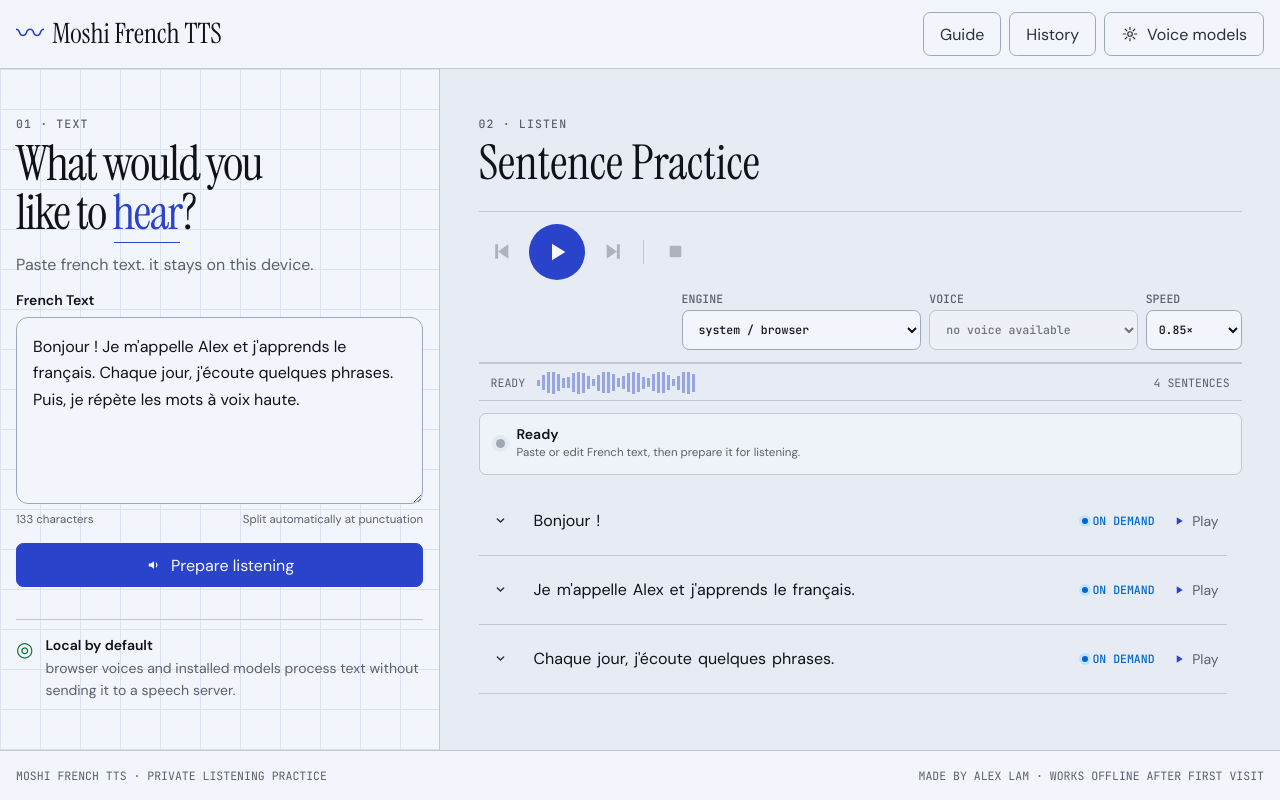
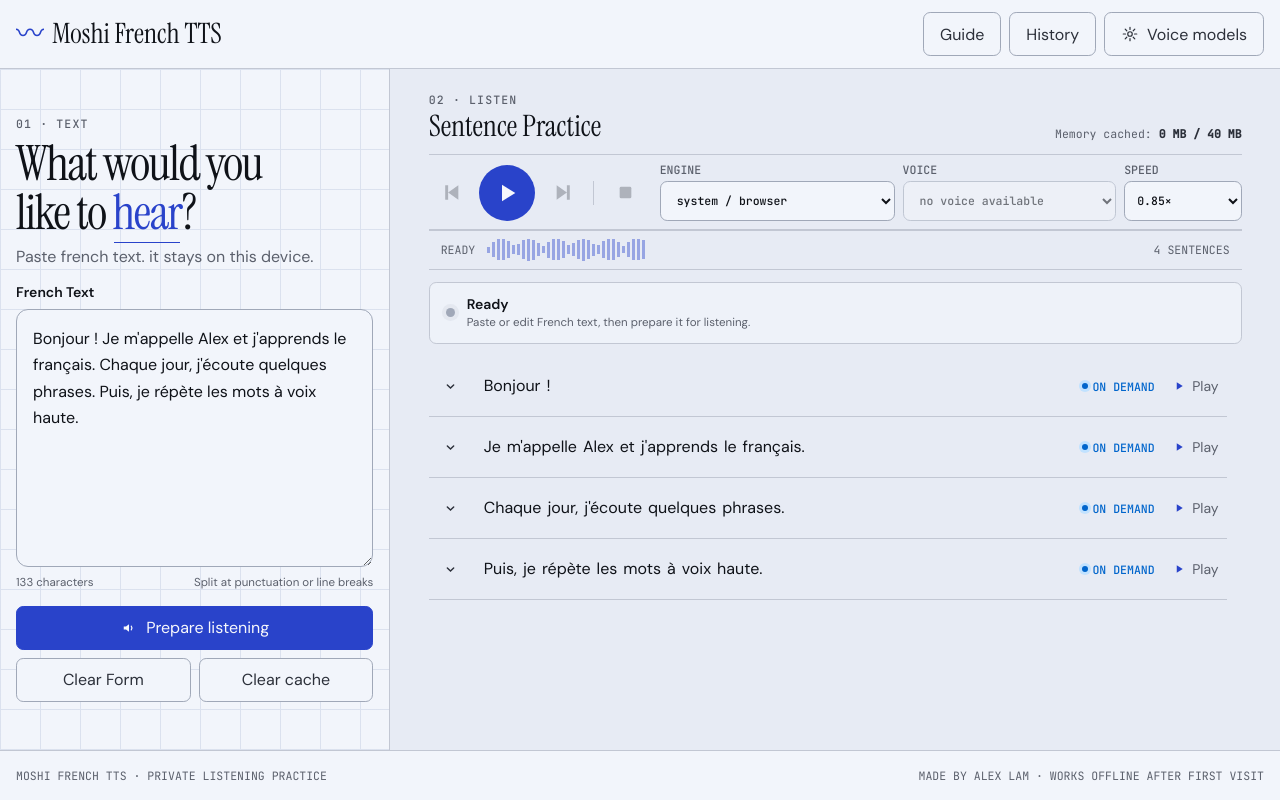
Before and after one commit to alexlam184/moshi-french-tts-pwa, a React (Vite) app: page / in a window 1280 px wide. Built offline with nearby package versions, Linux system fonts and the light colour scheme.

Commit message:
Add cache controls and storage readouts

```diff
--- a/src/App.tsx
+++ b/src/App.tsx
@@ -1,4 +1,4 @@
-import { useCallback, useEffect, useMemo, useRef, useState } from 'react'
+import { useCallback, useEffect, useMemo, useRef, useState, useSyncExternalStore } from 'react'
 import { SAMPLE_TEXT, splitIntoSentences } from './core/text'
 import { isIPad } from './core/platform'
 import { SentenceRow } from './components/SentenceRow'
@@ -6,9 +6,9 @@ import { GuidePage } from './components/GuidePage'
 import { ModelManager } from './components/ModelManager'
 import { Icon } from './components/Icons'
 import { BrowserSpeechEngine } from './services/speech'
-import { PiperSpeechEngine, SupertonicSpeechEngine, type SpeechEvents } from './services/localSpeech'
+import { AUDIO_CACHE_LIMIT_BYTES, getSessionAudioCacheBytes, PiperSpeechEngine, subscribeSessionAudioCache, SupertonicSpeechEngine, type SpeechEvents } from './services/localSpeech'
 import { installedModels, voicesForEngine, type EngineId } from './services/models'
-import { frenchIpa } from './services/ipa'
+import { clearFrenchIpaCache, frenchIpa } from './services/ipa'
 
 type Playback = { sentence: number | null; word: number; paused: boolean; hovering: number | null }
 type StatusKind = 'ready' | 'empty' | 'restored' | 'cards' | 'preparing' | 'sentence' | 'word' | 'repeating' | 'continuing' | 'paused' | 'finished' | 'stopped'
@@ -17,6 +17,8 @@ const EMPTY_PLAYBACK: Playback = { sentence: null, word: -1, paused: false, hove
 const SAVED_TEXT_KEY = 'moshi-french-tts-pwa-last-text'
 const RECENT_TEXTS_KEY = 'moshi-french-tts-pwa-recent-texts'
 const RECENT_TEXT_LIMIT = 20
+const MEBIBYTE = 1024 * 1024
+const formatCacheMegabytes = (bytes: number) => new Intl.NumberFormat('en', { maximumFractionDigits: 1 }).format(bytes / MEBIBYTE)
 
 function savedText() {
   return window.localStorage.getItem(SAVED_TEXT_KEY)?.trim() || SAMPLE_TEXT
@@ -58,12 +60,14 @@ export default function App() {
   const [status, setStatus] = useState<AppStatus>(() => window.localStorage.getItem(SAVED_TEXT_KEY)
     ? { kind: 'restored', title: 'Text restored', detail: 'Your last prepared text was returned to the editor.' }
     : readyStatus())
+  const cachedAudioBytes = useSyncExternalStore(subscribeSessionAudioCache, getSessionAudioCacheBytes)
   const speech = useRef(new BrowserSpeechEngine())
   const piperSpeech = useRef(new PiperSpeechEngine())
   const supertonicSpeech = useRef(new SupertonicSpeechEngine())
   const playlist = useRef(false)
   const hoverTimer = useRef<number | null>(null)
   const clickTimer = useRef<number | null>(null)
+  const ipaGeneration = useRef(0)
   const engineVoices = useMemo(() => voicesForEngine(engine, voices), [engine, voices])
 
   useEffect(() => {
@@ -82,11 +86,12 @@ export default function App() {
   useEffect(() => { installedModels().then(setInstalled) }, [])
   useEffect(() => {
     let cancelled = false
+    const generation = ipaGeneration.current
     for (const sentence of sentences) {
       if (!expanded.has(sentence.id) || ipaByText[sentence.text]) continue
       frenchIpa(sentence.text).then(
-        ipa => { if (!cancelled) setIpaByText(current => ({ ...current, [sentence.text]: ipa })) },
-        error => { if (!cancelled) setIpaByText(current => ({ ...current, [sentence.text]: `IPA unavailable: ${error instanceof Error ? error.message : String(error)}` })) },
+        ipa => { if (!cancelled && generation === ipaGeneration.current) setIpaByText(current => ({ ...current, [sentence.text]: ipa })) },
+        error => { if (!cancelled && generation === ipaGeneration.current) setIpaByText(current => ({ ...current, [sentence.text]: `IPA unavailable: ${error instanceof Error ? error.message : String(error)}` })) },
       )
     }
     return () => { cancelled = true }
@@ -135,6 +140,26 @@ export default function App() {
       return next
     })
     setStatus({ kind: 'cards', title: 'Sentence cards ready', detail: `${prepared.length} total · ${different} different.` })
+  }
+
+  function clearForm() {
+    if (textLocked) return
+    setDraft('')
+    setStatus({ kind: 'ready', title: 'Ready', detail: 'Text editor cleared. Prepared sentences remain until you prepare new text.' })
+    window.requestAnimationFrame(() => document.getElementById('french-text')?.focus())
+  }
+
+  function clearCaches() {
+    playlist.current = false
+    stopEngines()
+    clearAudioCaches()
+    ipaGeneration.current += 1
+    clearFrenchIpaCache()
+    setIpaByText({})
+    setExpanded(new Set())
+    setPlayback(EMPTY_PLAYBACK)
+    setFailedSentence(null)
+    setStatus({ kind: 'ready', title: 'Ready', detail: 'Temporary TTS audio and IPA cleared. Voice models remain installed.' })
   }
 
   function restoreRecentText(value: string) {
@@ -363,13 +388,16 @@ export default function App() {
         <header className="section-heading"><p className="eyebrow">01 · TEXT</p><h1 id="composer-heading">What would you like to <em>hear</em>?</h1><p>Paste french text. it stays on this device.</p></header>
         <label className="field-label" htmlFor="french-text">French Text</label>
         <textarea id="french-text" value={draft} onChange={e => setDraft(e.target.value)} readOnly={textLocked} spellCheck lang="fr" aria-describedby="text-help" aria-label={textLocked ? 'French text—editing locked during playback' : 'French text'} />
-        <div id="text-help" className="field-help"><span>{draft.length.toLocaleString()} characters</span><span>Split automatically at punctuation</span></div>
-        <button className="button button--primary prepare" onClick={applyText}><Icon name="speaker"/> Prepare listening</button>
-        <aside className="privacy-note"><span aria-hidden="true">◎</span><div><strong>Local by default</strong><p>browser voices and installed models process text without sending it to a speech server.</p></div></aside>
+        <div id="text-help" className="field-help"><span>{draft.length.toLocaleString()} characters</span><span>Split at punctuation or line breaks</span></div>
+        <div className="composer-actions">
+          <button className="button button--primary prepare" onClick={applyText}><Icon name="speaker"/> Prepare listening</button>
+          <button className="button" onClick={clearForm} disabled={textLocked}>Clear Form</button>
+          <button className="button" onClick={clearCaches}>Clear cache</button>
+        </div>
       </section>
 
       <section className="listener" aria-labelledby="listener-heading">
-        <header className="listener__header"><div><p className="eyebrow">02 · LISTEN</p><h2 id="listener-heading">Sentence Practice</h2></div></header>
+        <header className="listener__header"><div><p className="eyebrow">02 · LISTEN</p><h2 id="listener-heading">Sentence Practice</h2></div><p className="cache-usage" title="Temporary generated audio only. Downloaded voice models are not included."><span>Memory cached:</span> <strong>{formatCacheMegabytes(cachedAudioBytes)} MB / {formatCacheMegabytes(AUDIO_CACHE_LIMIT_BYTES)} MB</strong></p></header>
 
         <div className="playback-toolbar">
           <div className="voice-controls">
--- a/src/components/GuidePage.tsx
+++ b/src/components/GuidePage.tsx
@@ -12,7 +12,7 @@ export function GuidePage({ onBack }: { onBack: () => void }) {
       <div><p className="eyebrow">01 · START</p><h2 id="guide-start">prepare a passage</h2></div>
       <ol className="guide-steps">
         <li><b>Paste French text</b><span>Write or paste a short passage into the editor.</span></li>
-        <li><b>Prepare listening</b><span>The app separates it into clean sentence rows.</span></li>
+        <li><b>Prepare listening</b><span>The app separates sentences at punctuation and line breaks.</span></li>
         <li><b>Open a sentence</b><span>See French IPA generated on your device using the app’s Piper/eSpeak phonemizer. It works for your own text without installing a voice model. The estimate may differ from the selected voice.</span></li>
         <li><b>Play all sentences</b><span>The large blue button plays the complete passage in order.</span></li>
       </ol>
--- a/src/core/text.ts
+++ b/src/core/text.ts
@@ -12,9 +12,11 @@ export const SAMPLE_TEXT = Object.keys(SAMPLE_TRANSLATIONS).join(' ')
 export function splitIntoSentences(input: string): Sentence[] {
   const text = input.trim()
   if (!text) return []
-  const parts = text.match(/[^.!?…]+[.!?…]+[”»]?|[^.!?…]+$/g) ?? [text]
-  return parts.map((part, index) => {
-    const clean = part.trim()
+  const parts = text.split(/\r\n|\r|\n/)
+    .flatMap(line => line.trim().match(/[^.!?…]+[.!?…]+[”»]?|[^.!?…]+$/g) ?? [])
+    .map(part => part.trim())
+    .filter(Boolean)
+  return parts.map((clean, index) => {
     return {
       id: `${index}-${clean.slice(0, 16)}`,
       text: clean,
--- a/src/services/audioCache.ts
+++ b/src/services/audioCache.ts
@@ -3,6 +3,7 @@ export const AUDIO_CACHE_LIMIT_BYTES = 40 * 1024 * 1024
 export class MemoryAudioCache {
   private entries = new Map<string, Blob>()
   private usedBytes = 0
+  private listeners = new Set<() => void>()
 
   constructor(private readonly limitBytes = AUDIO_CACHE_LIMIT_BYTES) {}
 
@@ -21,7 +22,10 @@ export class MemoryAudioCache {
       this.entries.delete(key)
     }
 
-    if (audio.size > this.limitBytes) return false
+    if (audio.size > this.limitBytes) {
+      if (previous) this.notify()
+      return false
+    }
 
     while (this.usedBytes + audio.size > this.limitBytes && this.entries.size) {
       const oldestKey = this.entries.keys().next().value as string
@@ -32,12 +36,23 @@ export class MemoryAudioCache {
 
     this.entries.set(key, audio)
     this.usedBytes += audio.size
+    this.notify()
     return true
   }
 
   clear() {
     this.entries.clear()
     this.usedBytes = 0
+    this.notify()
+  }
+
+  subscribe = (listener: () => void) => {
+    this.listeners.add(listener)
+    return () => { this.listeners.delete(listener) }
+  }
+
+  private notify() {
+    this.listeners.forEach(listener => listener())
   }
 
   get sizeBytes() {
--- a/src/services/ipa.ts
+++ b/src/services/ipa.ts
@@ -41,9 +41,17 @@ export function frenchIpa(text: string): Promise<string> {
       reject(error)
     }
   }).catch((error: unknown) => {
-    cache.delete(clean)
+    if (cache.get(clean) === promise) cache.delete(clean)
     throw error
   })
   cache.set(clean, promise)
   return promise
 }
+
+export function clearFrenchIpaCache() {
+  worker?.terminate()
+  worker = null
+  cache.clear()
+  for (const request of pending.values()) request.reject(new Error('IPA cache cleared'))
+  pending.clear()
+}
--- a/src/services/localSpeech.ts
+++ b/src/services/localSpeech.ts
@@ -1,9 +1,13 @@
 import { TtsSession } from '@mintplex-labs/piper-tts-web'
 import { loadTextToSpeech, loadVoiceStyle, standardWasmRuntime, writeWavFile, type SupertonicStyle, type SupertonicTts } from './supertonic/vendor-helper.js'
 import { SUPERTONIC_BASE_URL } from './models'
-import { MemoryAudioCache } from './audioCache'
+import { AUDIO_CACHE_LIMIT_BYTES, MemoryAudioCache } from './audioCache'
 
 const sessionAudioCache = new MemoryAudioCache()
+
+export { AUDIO_CACHE_LIMIT_BYTES }
+export const subscribeSessionAudioCache = sessionAudioCache.subscribe
+export const getSessionAudioCacheBytes = () => sessionAudioCache.sizeBytes
 
 export type SpeechEvents = {
   onWord?: (index: number) => void
@@ -40,7 +44,10 @@ class AudioPlayback {
     this.unlock()
     const context = this.context
     if (!context) throw new Error('Audio playback is unavailable in this browser')
-    this.buffer = await context.decodeAudioData(await blob.arrayBuffer())
+    const generation = this.generation
+    const buffer = await context.decodeAudioData(await blob.arrayBuffer())
+    if (!this.isCurrent(generation)) return
+    this.buffer = buffer
     this.rate = rate
     this.wordCount = wordCount
     this.events = events
--- a/src/styles.css
+++ b/src/styles.css
@@ -51,29 +51,30 @@ button { color: inherit; }
 .guide-section--status > p { max-width: 64ch; font-size: var(--text-md); }
 .composer, .listener { min-width: 0; padding: clamp(var(--space-lg), 4vw, var(--space-2xl)) max(var(--space-md), env(safe-area-inset-left)); }
 .composer { background: linear-gradient(var(--color-paper-3) 1px, transparent 1px) 0 0 / 40px 40px, linear-gradient(90deg, var(--color-paper-3) 1px, transparent 1px) 0 0 / 40px 40px, var(--color-paper); }
-.section-heading { margin-block-end: var(--space-xl); }
+.section-heading { margin-block-end: var(--space-md); }
 .section-heading h1, .listener h2, .dialog h2 { min-width: 0; margin: 0; color: var(--color-ink); font-family: var(--font-display); font-weight: 400; font-style: normal; overflow-wrap: anywhere; }
 .section-heading h1 { max-width: 12ch; font-size: clamp(2.2rem, 3.8vw, 3.6rem); line-height: 1.02; letter-spacing: -.03em; }
 .section-heading h1 em { position: relative; color: var(--color-accent); font-style: normal; white-space: nowrap; }
 .section-heading h1 em::after { content: ''; position: absolute; inset-inline: .03em; inset-block-end: .02em; height: 1px; background: var(--color-accent); transform-origin: left; animation: draw 320ms var(--ease-out) 500ms backwards; }
-.section-heading > p:last-child { max-width: 45ch; margin: var(--space-md) 0 0; color: var(--color-muted); }
+.section-heading > p:last-child { max-width: 45ch; margin: var(--space-xs) 0 0; color: var(--color-muted); }
 .field-label { display: block; margin-block-end: var(--space-xs); color: var(--color-ink); font-size: var(--text-sm); font-weight: 600; }
 textarea, select { border: var(--rule-thin) solid var(--color-rule-2); background: var(--color-paper); color: var(--color-ink); outline: 2px solid transparent; outline-offset: 1px; }
-textarea { width: 100%; min-height: 220px; resize: vertical; padding: var(--space-md); border-radius: var(--radius-md); font-size: var(--text-md); line-height: 1.65; }
+textarea { width: 100%; min-height: 260px; resize: vertical; padding: var(--space-md); border-radius: var(--radius-md); font-size: var(--text-md); line-height: 1.65; }
 textarea[readonly] { background: var(--color-paper-2); color: var(--color-muted); cursor: not-allowed; }
 textarea:focus-visible, select:focus-visible { outline-color: var(--color-focus); }
 .field-help { min-height: 1lh; display: flex; justify-content: space-between; gap: var(--space-md); margin-block: var(--space-xs) var(--space-md); color: var(--color-muted); font-size: var(--text-xs); }
-.prepare { width: 100%; }
-.privacy-note { display: flex; gap: var(--space-sm); margin-block-start: var(--space-xl); padding-block-start: var(--space-md); border-block-start: var(--rule-thin) solid var(--color-rule); color: var(--color-muted); font-size: var(--text-sm); }
-.privacy-note > span { color: var(--color-success); font-size: var(--text-lg); }
-.privacy-note strong { display: block; color: var(--color-ink); margin-block-end: var(--space-2xs); }
-.privacy-note p { margin: 0; line-height: 1.55; }
-
-.listener { background: var(--color-paper-2); }
-.listener__header { display: flex; flex-direction: column; gap: var(--space-md); margin-block-end: var(--space-lg); }
-.listener h2, .dialog h2 { font-size: clamp(2rem, 4vw, 3rem); line-height: 1; }
-.playback-toolbar { display: flex; flex-wrap: wrap; align-items: flex-end; gap: var(--space-sm); padding-block: var(--space-sm); border-block: var(--rule-thin) solid var(--color-rule); }
-.voice-controls { min-width: 0; flex: 0 1 560px; display: grid; grid-template-columns: minmax(120px, 1.15fr) minmax(120px, 1fr) minmax(92px, .46fr); gap: var(--space-xs); margin-inline-start: auto; }
+.composer-actions { display: grid; grid-template-columns: repeat(2, minmax(0, 1fr)); gap: var(--space-xs); }
+.composer-actions .button { min-width: 0; }
+.prepare { width: 100%; grid-column: 1 / -1; }
+.listener { background: var(--color-paper-2); padding-block: var(--space-lg); }
+.listener__header { display: flex; flex-direction: column; gap: var(--space-xs); margin-block-end: var(--space-sm); }
+.listener__header .eyebrow { margin-block-end: var(--space-2xs); }
+.cache-usage { margin: 0; color: var(--color-muted); font: 400 var(--text-xs)/1.3 var(--font-label); white-space: nowrap; }
+.cache-usage strong { color: var(--color-ink-2); font-weight: 600; }
+.listener h2 { font-size: clamp(1.5rem, 2.3vw, 2rem); line-height: 1.05; }
+.dialog h2 { font-size: clamp(2rem, 4vw, 3rem); line-height: 1; }
+.playback-toolbar { display: flex; flex-wrap: nowrap; align-items: flex-end; gap: var(--space-sm); padding-block: var(--space-xs); border-block: var(--rule-thin) solid var(--color-rule); }
+.voice-controls { min-width: 0; flex: 1 1 0; display: grid; grid-template-columns: minmax(0, 1.1fr) minmax(0, 1fr) minmax(90px, .55fr); gap: var(--space-xs); margin-inline-start: auto; }
 .voice-controls label { display: grid; gap: var(--space-2xs); color: var(--color-muted); font: 500 var(--text-xs)/1.2 var(--font-label); text-transform: uppercase; }
 .voice-controls label:last-child select { padding-inline: var(--space-xs) 1.5rem; }
 select { width: 100%; min-height: 40px; padding-inline: var(--space-sm) 1.75rem; border-radius: var(--radius-sm); text-transform: lowercase; }
@@ -111,7 +112,7 @@ select:disabled { opacity: .55; cursor: not-allowed; }
 .sentences { margin-block-start: var(--space-sm); }
 .sentence { border-block-end: var(--rule-thin) solid var(--color-rule); transition: background-color var(--dur-medium) var(--ease-out); }
 .sentence--active { background: var(--color-paper-3); }
-.sentence__main { min-height: 68px; display: grid; grid-template-columns: 44px minmax(0, 1fr) auto; align-items: center; gap: var(--space-xs); padding-block: var(--space-xs); }
+.sentence__main { min-height: 60px; display: grid; grid-template-columns: 44px minmax(0, 1fr) auto; align-items: center; gap: var(--space-xs); padding-block: var(--space-2xs); }
 .icon-button { width: 44px; height: 44px; display: grid; place-items: center; border-radius: var(--radius-sm); }
 .icon-button svg { width: 19px; height: 19px; transition: transform var(--dur-medium) var(--ease-out); }
 .icon-button svg.rotate { transform: rotate(180deg); }
@@ -150,6 +151,7 @@ select:disabled { opacity: .55; cursor: not-allowed; }
 
 .dialog { position: fixed; inset: 0; width: min(620px, calc(100% - 2rem)); max-height: min(80dvh, 700px); margin: auto; padding: 0; border: var(--rule-thin) solid var(--color-rule-2); border-radius: var(--radius-lg); background: var(--color-paper); color: var(--color-ink-2); box-shadow: 0 24px 80px var(--color-shadow); }
 .dialog::backdrop { background: var(--color-overlay); }
+.model-dialog { overflow-y: auto; }
 .dialog__body { padding: var(--space-lg); }
 .dialog__header { display: flex; justify-content: space-between; align-items: flex-start; gap: var(--space-md); }
 .dialog__lede { max-width: 56ch; color: var(--color-muted); line-height: 1.6; }
@@ -176,7 +178,10 @@ select:disabled { opacity: .55; cursor: not-allowed; }
 .model__copy .model__error { color: var(--color-error); line-height: 1.45; }
 .model__progress { min-width: 140px; display: grid; gap: var(--space-xs); color: var(--color-muted); font: var(--text-xs) var(--font-label); }
 progress { width: 100%; accent-color: var(--color-accent); }
+.storage-summary { display: grid; gap: var(--space-xs); padding-block-start: var(--space-md); border-block-start: var(--rule-thin) solid var(--color-rule); }
 .storage { display: flex; justify-content: space-between; gap: var(--space-md); color: var(--color-muted); font-size: var(--text-sm); }
+.storage strong { color: var(--color-ink-2); font-weight: 600; text-align: end; }
+.storage-summary__note { margin: 0; color: var(--color-muted); font-size: var(--text-xs); line-height: 1.5; }
 
 @keyframes draw { from { transform: scaleX(0); } to { transform: scaleX(1); } }
 @media (hover: hover) and (pointer: fine) {
@@ -192,7 +197,7 @@ progress { width: 100%; accent-color: var(--color-accent); }
   .guide-section { grid-template-columns: minmax(170px, .6fr) minmax(0, 1.4fr); }
   .guide-section--status > p { grid-column: 2; }
 }
-@media (min-width: 40rem) and (min-height: 44rem) {
+@media (min-width: 60rem) and (min-height: 44rem), (min-width: 40rem) and (max-width: 59.99rem) and (min-height: 56rem) {
   html, body, #root { height: 100%; overflow: hidden; }
   .app-shell { height: 100dvh; min-height: 0; overflow: hidden; }
   .nav-edge, .foot-line { flex: 0 0 auto; }
@@ -204,18 +209,18 @@ progress { width: 100%; accent-color: var(--color-accent); }
   .sentences { min-height: 0; flex: 1 1 auto; overflow-y: auto; overscroll-behavior: contain; scrollbar-gutter: stable; }
   .guide-page { min-height: 0; flex: 1 1 auto; overflow-y: auto; overscroll-behavior: contain; }
 }
-@media (min-width: 40rem) and (max-width: 59.99rem) and (min-height: 44rem) {
-  .composer, .listener { padding-block: var(--space-lg); }
-  .privacy-note { display: none; }
-  .listener__header { margin-block-end: var(--space-sm); }
+@media (min-width: 40rem) and (max-width: 59.99rem) {
+  .composer-actions { grid-template-columns: minmax(0, 1.4fr) repeat(2, minmax(0, .8fr)); }
+  .prepare { grid-column: auto; }
+}
+@media (min-width: 40rem) and (max-width: 59.99rem) and (min-height: 56rem) {
+  .composer, .listener { padding-block: var(--space-md); }
+  .section-heading { margin-block-end: var(--space-xs); }
+  .section-heading h1 { font-size: clamp(1.8rem, 3vw, 2.2rem); }
   .playback-status { min-height: 54px; padding-block: var(--space-xs); }
 }
-@media (min-width: 44rem) and (max-width: 59.99rem) {
-  .playback-toolbar { flex-wrap: nowrap; gap: var(--space-xs); }
-  .voice-controls { flex: 1 1 0; grid-template-columns: minmax(150px, 1.15fr) minmax(150px, 1fr) minmax(108px, .58fr); }
-}
 @media (min-width: 60rem) {
-  .workspace { grid-template-columns: minmax(330px, .76fr) minmax(0, 1.45fr); grid-template-rows: minmax(0, 1fr); min-height: 0; }
+  .workspace { grid-template-columns: minmax(315px, .68fr) minmax(0, 1.55fr); grid-template-rows: minmax(0, 1fr); min-height: 0; }
   .composer { border-inline-end: var(--rule-thin) solid var(--color-rule); }
   .listener { padding-inline: clamp(var(--space-lg), 3vw, var(--space-2xl)); }
 }
@@ -223,6 +228,7 @@ progress { width: 100%; accent-color: var(--color-accent); }
   .app-shell { max-width: 1680px; margin-inline: auto; border-inline: var(--rule-thin) solid var(--color-rule); }
 }
 @media (max-width: 39.99rem) {
+  .storage { flex-wrap: wrap; gap: var(--space-2xs) var(--space-md); }
   .nav-edge { flex-wrap: wrap; align-items: flex-start; }
   .wordmark { width: 100%; }
   .nav-actions { width: 100%; display: grid; grid-template-columns: repeat(3, minmax(0, 1fr)); }
@@ -232,7 +238,7 @@ progress { width: 100%; accent-color: var(--color-accent); }
   .dialog__body { padding: var(--space-md); }
   .dialog__header h2 { font-size: clamp(1.75rem, 9vw, 2.4rem); }
   .field-help { align-items: flex-start; flex-direction: column; gap: var(--space-2xs); }
-  .playback-toolbar { align-items: center; }
+  .playback-toolbar { flex-wrap: wrap; align-items: center; }
   .voice-controls { order: -1; flex-basis: 100%; grid-template-columns: minmax(0, 1fr) minmax(0, 1fr) minmax(86px, .56fr); margin-inline-start: 0; }
   .transport { order: 0; width: 100%; }
   .sentence__main { grid-template-columns: 40px minmax(0, 1fr) auto; }
```
Also changed, not shown: src/components/ModelManager.tsx (+40 -7 lines), 2 other files (tests, documents, lock files or other folders).
